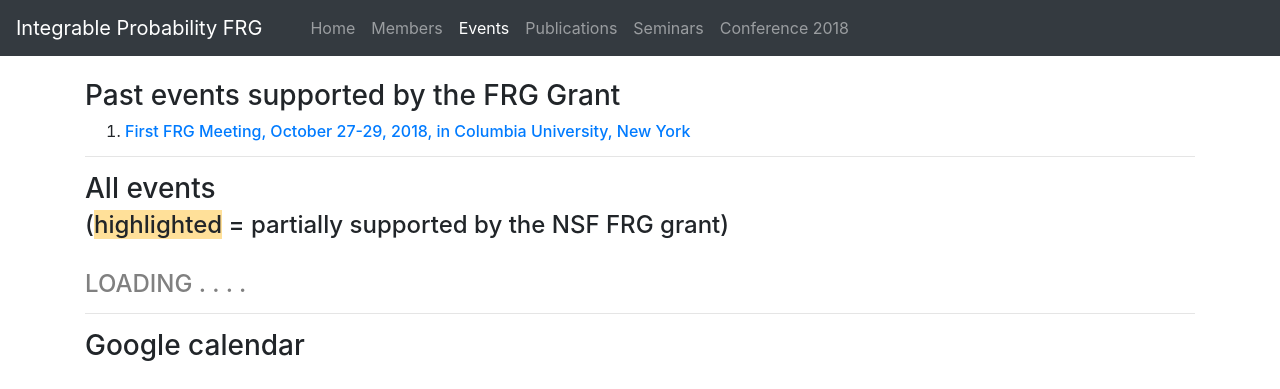
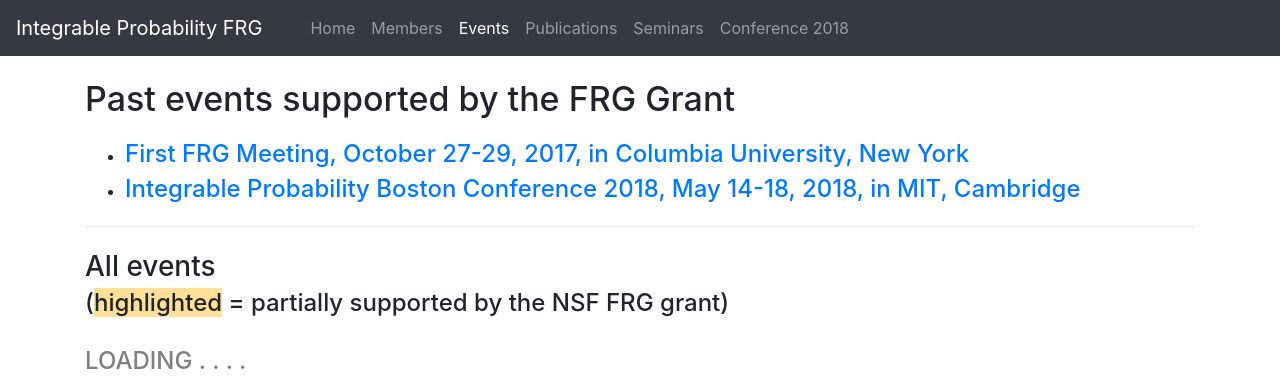
Before and after one commit to int-prob/int-prob-code, a Jekyll site: the page built from events.html, in a window 1280 px wide, cut to the strip 0-389 px from the top of the page. Built offline with Jekyll 4.4.1, drawn with Linux system fonts in a browser that asks for light colours; nearby versions of some CDN libraries; comment, search, counter and statistics services are not loaded.

Commit message:
add link to conf

```diff
--- a/events.html
+++ b/events.html
@@ -5,17 +5,20 @@ nav_order: 5
 nav_id: Events
 ---
 
-<h2>Past events supported by the FRG Grant</h2>
+<h1 class="mb-4">Past events supported by the FRG Grant</h1>
 
-<ol>
+<ul>
   <li>
-    <h6><a href="{{site.url}}/meeting2017/">First FRG Meeting, October 27-29, 2018, in Columbia University, New York</a></h6>
+    <h4><a href="{{site.url}}/meeting2017/">First FRG Meeting, October 27-29, 2017, in Columbia University, New York</a></h4>
   </li>
-</ol>
+  <li>
+    <h4><a href="{{site.url}}/conference2018/">Integrable Probability Boston Conference 2018, May 14-18, 2018, in MIT, Cambridge</a></h4>
+  </li>
+</ul>
 
-<hr>
+<hr class="mt-4">
 
-<h2>All events</h2>
+<h2 class="mt-4">All events</h2>
 
 <h3>(<span style="background-color:{{site.hlcolor}};">highlighted</span> = partially supported by the NSF FRG grant)</h3>
 
```
